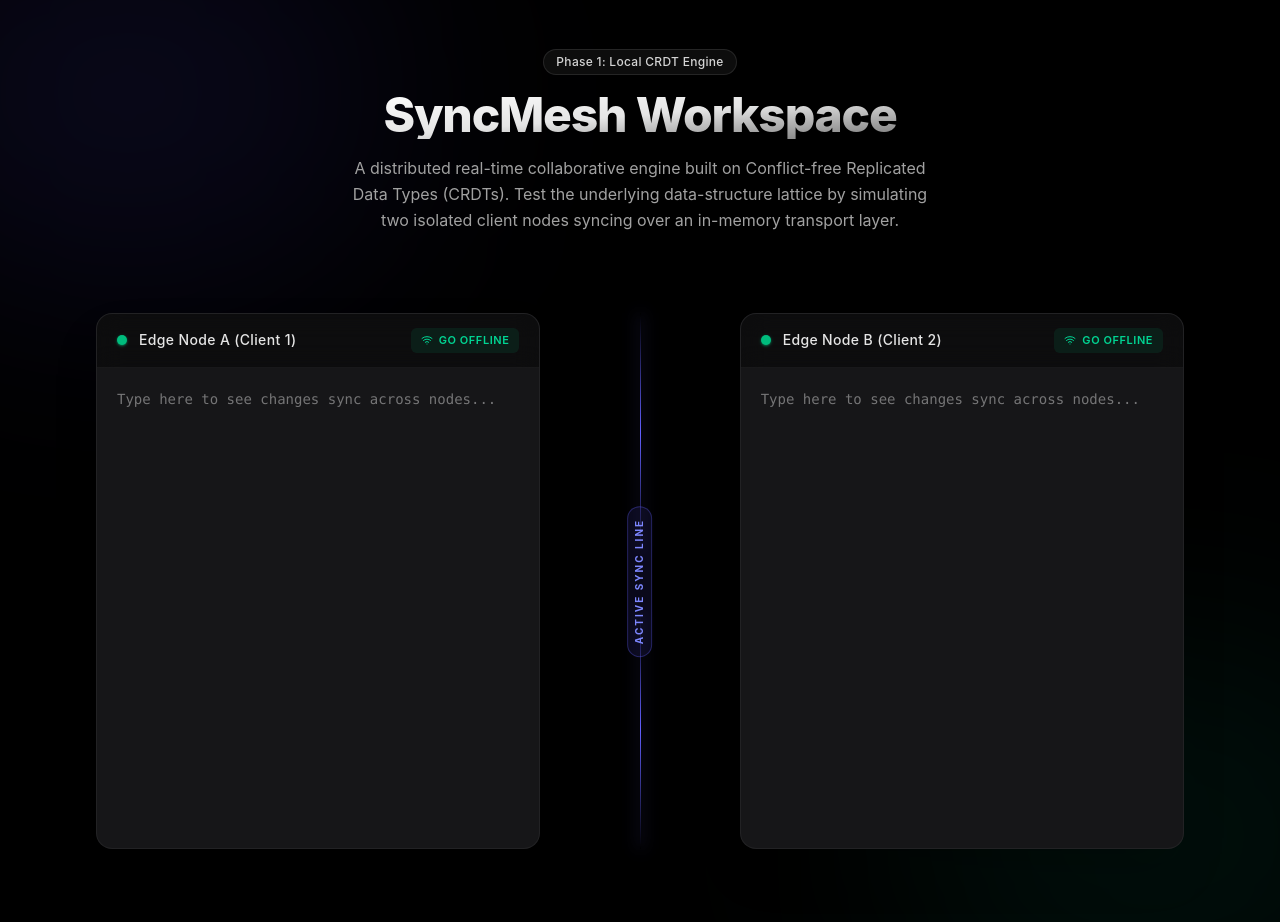
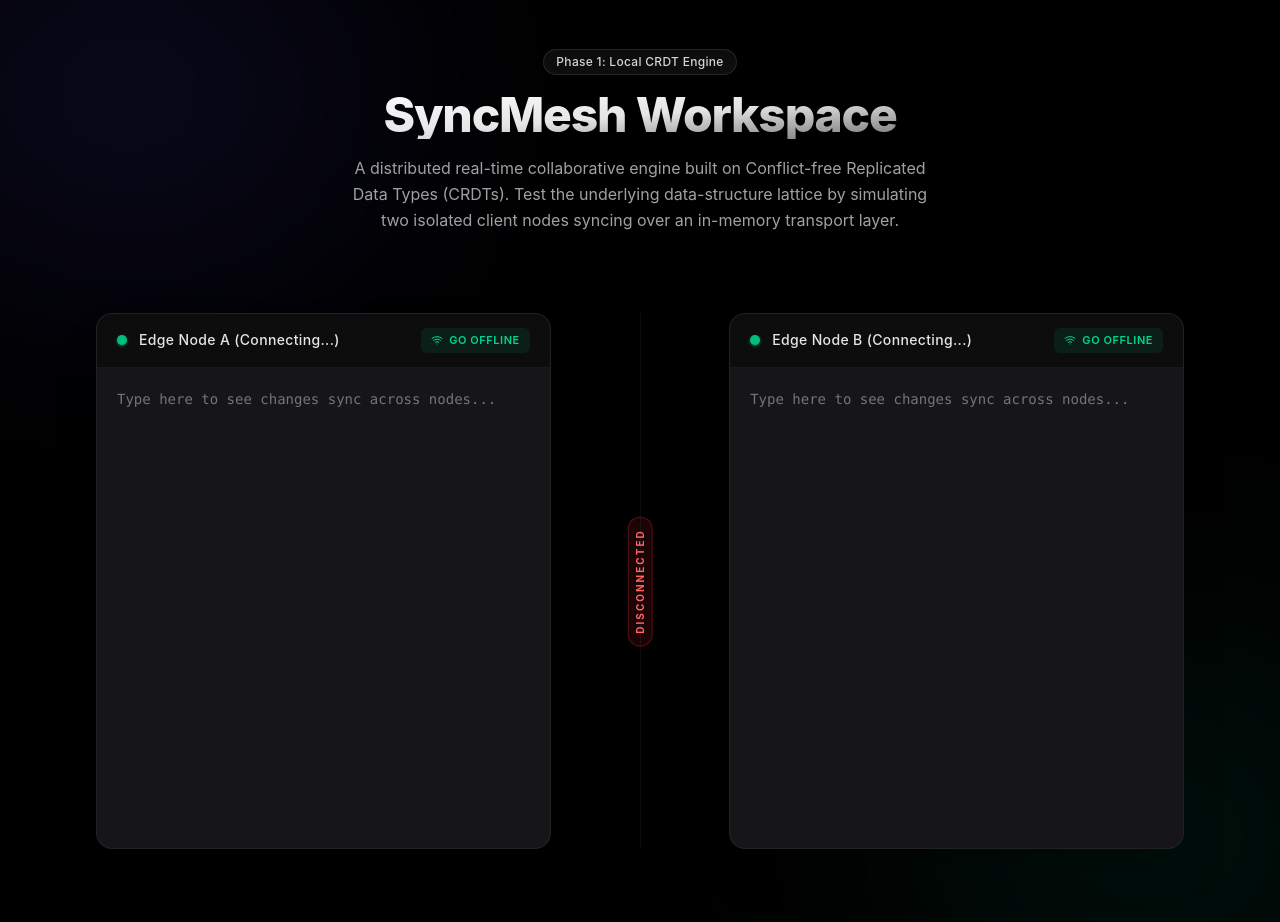
Before and after one commit to Abhishek-singh88/syncMesh, a Next.js app: page / in a window 1280 px wide. Shown: the top 922 px of the page. Built offline with nearby package versions, Linux system fonts and the light colour scheme; no server answers.

Commit message:
feat: enhance WebSocket handling and connection status display in Workspace component

```diff
--- a/components/Workspace.tsx
+++ b/components/Workspace.tsx
@@ -4,8 +4,9 @@ import { useEffect, useState } from "react";
 import * as Y from "yjs";
 import { Editor } from "./Editor";
 
+const WS_URL = "ws://localhost:3001/workspace/demo-doc";
+
 export function Workspace() {
-  // Initialize Yjs documents natively, using useState for lazy initialization to prevent memory leaks during re-renders
   const [docA] = useState(() => new Y.Doc());
   const [docB] = useState(() => new Y.Doc());
 
@@ -15,52 +16,106 @@ export function Workspace() {
   const [aOffline, setAOffline] = useState(false);
   const [bOffline, setBOffline] = useState(false);
 
-  // In-memory transport layer simulation
+  const [aStatus, setAStatus] = useState("Disconnected");
+  const [bStatus, setBStatus] = useState("Disconnected");
+
+  // Setup WebSocket for Client A
   useEffect(() => {
-    const handleUpdateA = (update: Uint8Array, origin: any) => {
-      // If both nodes are online, instantly replicate state A -> B
-      if (!aOffline && !bOffline) {
-        Y.applyUpdate(docB, update);
+    if (aOffline) {
+      setAStatus("Disconnected");
+      return;
+    }
+
+    setAStatus("Connecting...");
+    const ws = new WebSocket(WS_URL);
+    ws.binaryType = "arraybuffer"; // Important for Yjs Uint8Array
+
+    ws.onopen = () => {
+      setAStatus("Connected");
+      // When connecting, send our full state to the server to reconcile with others
+      const state = Y.encodeStateAsUpdate(docA);
+      ws.send(state);
+    };
+
+    ws.onmessage = (event) => {
+      // Received binary update from server
+      const update = new Uint8Array(event.data);
+      Y.applyUpdate(docA, update);
+    };
+
+    ws.onclose = () => setAStatus("Disconnected");
+    ws.onerror = () => setAStatus("Error");
+
+    // Listen to local doc changes and broadcast them
+    const handleUpdate = (update: Uint8Array, origin: any) => {
+      if (origin !== "websocket" && ws.readyState === WebSocket.OPEN) {
+        ws.send(update);
       }
     };
 
-    const handleUpdateB = (update: Uint8Array, origin: any) => {
-      // If both nodes are online, instantly replicate state B -> A
-      if (!aOffline && !bOffline) {
-        Y.applyUpdate(docA, update);
+    // We must intercept Y.applyUpdate calls from the websocket
+    // so we don't echo them back.
+    // Y.applyUpdate allows passing a transaction origin.
+    // Wait, the onmessage above doesn't pass an origin. Let's fix that.
+    const realMessageHandler = (event: MessageEvent) => {
+      const update = new Uint8Array(event.data);
+      Y.applyUpdate(docA, update, "websocket");
+    };
+
+    ws.onmessage = realMessageHandler;
+    docA.on("update", handleUpdate);
+
+    return () => {
+      docA.off("update", handleUpdate);
+      ws.close();
+    };
+  }, [docA, aOffline]);
+
+  // Setup WebSocket for Client B (identical logic)
+  useEffect(() => {
+    if (bOffline) {
+      setBStatus("Disconnected");
+      return;
+    }
+
+    setBStatus("Connecting...");
+    const ws = new WebSocket(WS_URL);
+    ws.binaryType = "arraybuffer";
+
+    ws.onopen = () => {
+      setBStatus("Connected");
+      const state = Y.encodeStateAsUpdate(docB);
+      ws.send(state);
+    };
+
+    const realMessageHandler = (event: MessageEvent) => {
+      const update = new Uint8Array(event.data);
+      Y.applyUpdate(docB, update, "websocket");
+    };
+
+    ws.onmessage = realMessageHandler;
+    ws.onclose = () => setBStatus("Disconnected");
+    ws.onerror = () => setBStatus("Error");
+
+    const handleUpdate = (update: Uint8Array, origin: any) => {
+      if (origin !== "websocket" && ws.readyState === WebSocket.OPEN) {
+        ws.send(update);
       }
     };
 
-    docA.on("update", handleUpdateA);
-    docB.on("update", handleUpdateB);
+    docB.on("update", handleUpdate);
 
     return () => {
-      docA.off("update", handleUpdateA);
-      docB.off("update", handleUpdateB);
+      docB.off("update", handleUpdate);
+      ws.close();
     };
-  }, [docA, docB, aOffline, bOffline]);
-
-  // Network Restoration Protocol:
-  // When network connectivity is restored (both clients come online),
-  // we must exchange their full state lattices to mathematically converge any divergent edits.
-  useEffect(() => {
-    if (!aOffline && !bOffline) {
-      // Encode full state histories
-      const fullStateA = Y.encodeStateAsUpdate(docA);
-      const fullStateB = Y.encodeStateAsUpdate(docB);
-
-      // Merge states deterministically.
-      // Because Yjs operations are commutative and associative, the order doesn't matter.
-      Y.applyUpdate(docB, fullStateA);
-      Y.applyUpdate(docA, fullStateB);
-    }
-  }, [docA, docB, aOffline, bOffline]);
+  }, [docB, bOffline]);
 
   return (
     <div className="flex flex-col md:flex-row gap-6 w-full h-[600px] max-w-6xl mx-auto p-4 md:p-8">
       <Editor
         className="flex-1"
-        label="Edge Node A (Client 1)"
+        label={`Edge Node A (${aStatus})`}
         yText={textA}
         isOffline={aOffline}
         onToggleConnection={() => setAOffline(!aOffline)}
@@ -68,18 +123,18 @@ export function Workspace() {
 
       {/* Network Link Visualization */}
       <div className="flex flex-col items-center justify-center gap-4 py-4 md:py-0">
-        <div className={`h-full w-px transition-colors duration-500 hidden md:block ${(!aOffline && !bOffline) ? 'bg-gradient-to-b from-transparent via-indigo-500 to-transparent shadow-[0_0_15px_rgba(99,102,241,0.8)]' : 'bg-white/5'}`}></div>
+        <div className={`h-full w-px transition-colors duration-500 hidden md:block ${(aStatus === "Connected" && bStatus === "Connected") ? 'bg-gradient-to-b from-transparent via-indigo-500 to-transparent shadow-[0_0_15px_rgba(99,102,241,0.8)]' : 'bg-white/5'}`}></div>
 
-        <div className={`text-[10px] uppercase tracking-[0.2em] font-bold rounded-full px-3 py-1 border whitespace-nowrap md:-rotate-90 transition-all duration-500 ${(!aOffline && !bOffline) ? 'bg-indigo-500/10 text-indigo-400 border-indigo-500/30' : 'bg-red-500/10 text-red-400 border-red-500/30'}`}>
-          {!aOffline && !bOffline ? "Active Sync Line" : "Network Partitioned"}
+        <div className={`text-[10px] uppercase tracking-[0.2em] font-bold rounded-full px-3 py-1 border whitespace-nowrap md:-rotate-90 transition-all duration-500 ${(aStatus === "Connected" && bStatus === "Connected") ? 'bg-indigo-500/10 text-indigo-400 border-indigo-500/30' : 'bg-red-500/10 text-red-400 border-red-500/30'}`}>
+          {(aStatus === "Connected" && bStatus === "Connected") ? "WS Server Active" : "Disconnected"}
         </div>
 
-        <div className={`h-full w-px transition-colors duration-500 hidden md:block ${(!aOffline && !bOffline) ? 'bg-gradient-to-b from-transparent via-indigo-500 to-transparent shadow-[0_0_15px_rgba(99,102,241,0.8)]' : 'bg-white/5'}`}></div>
+        <div className={`h-full w-px transition-colors duration-500 hidden md:block ${(aStatus === "Connected" && bStatus === "Connected") ? 'bg-gradient-to-b from-transparent via-indigo-500 to-transparent shadow-[0_0_15px_rgba(99,102,241,0.8)]' : 'bg-white/5'}`}></div>
       </div>
 
       <Editor
         className="flex-1"
-        label="Edge Node B (Client 2)"
+        label={`Edge Node B (${bStatus})`}
         yText={textB}
         isOffline={bOffline}
         onToggleConnection={() => setBOffline(!bOffline)}
```
